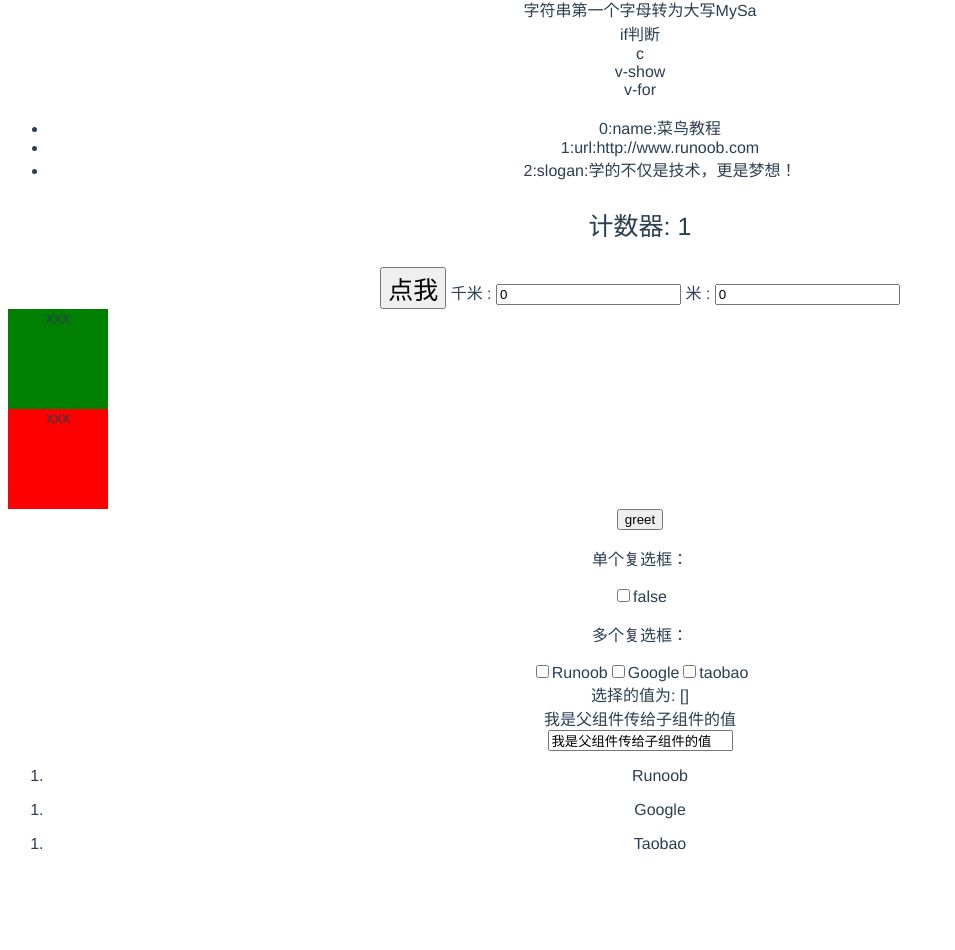
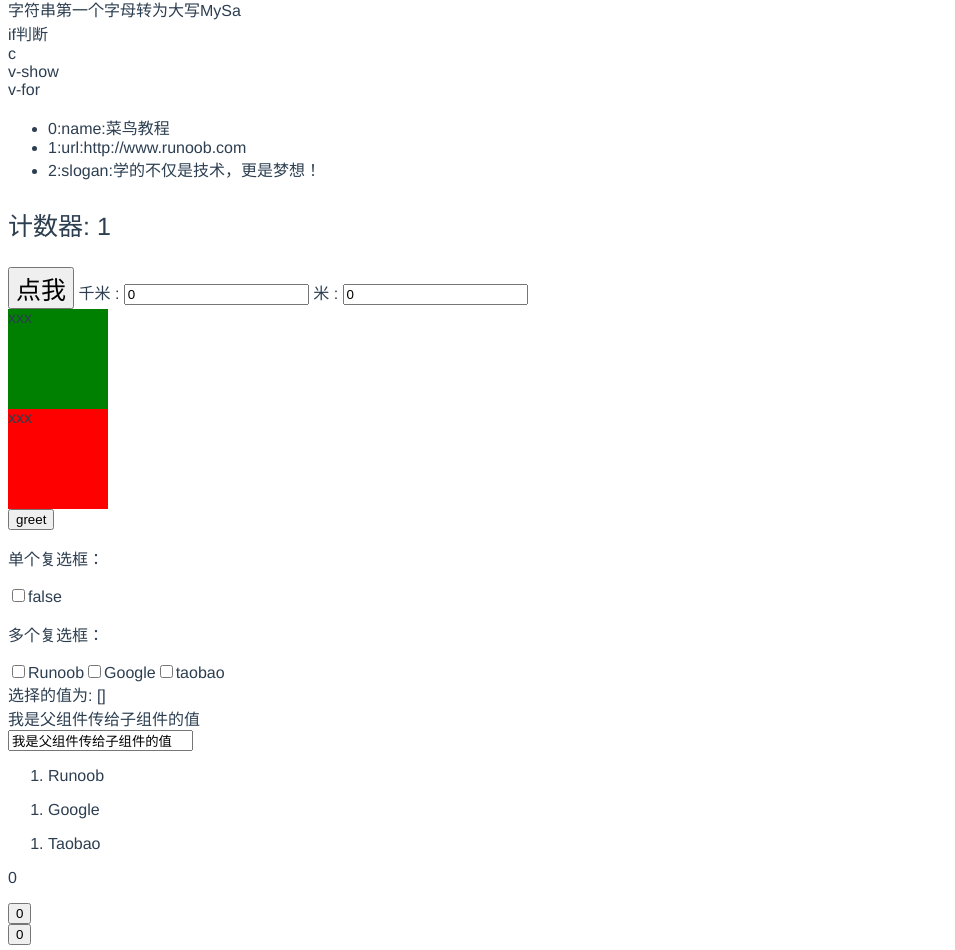
Before and after one commit to 2993277254/vue_demo, a Vue app: page / in a window 1280 px wide. Shown: the part 513-1463 px from the top of the page, without its empty margins (0-955 px from the left). Before the commit the page ends 1382 px from the top, so only its background shows below. Built offline with nearby package versions, Linux system fonts and the light colour scheme.

Commit message:
提交文件

```diff
--- a/src/App.vue
+++ b/src/App.vue
@@ -5,6 +5,9 @@
     <day01 v-bind:msgchild="msg"></day01>
       <input v-model="msg">
       <todoItem v-for="item in sites" v-bind:todo="item"></todoItem>
+      <p>{{total}}</p>
+      <button-counter v-on:increment="incrementTotal"></button-counter>
+      <button-counter v-on:increment="incrementTotal"></button-counter>
   </div>
 </template>
 
@@ -12,26 +15,34 @@
 import HelloWorld from './components/HelloWorld.vue'
 import day01 from './components/day01.vue'
 import todoItem from './components/todo-item.vue'
+import ButtonCounter from "@/components/button-counter";
 var data={
     msg:"我是父组件传给子组件的值",
     sites: [
         { text: 'Runoob' },
         { text: 'Google' },
         { text: 'Taobao' }
-    ]
+    ],
+    total:0
 
-}
+};
 export default {
   name: 'app',
     data(){
       return data
     },
   components: {
-      // eslint-disable-next-line vue/no-unused-components
+
     HelloWorld,
     day01,
-    todoItem
-  }
+    todoItem,
+    ButtonCounter,
+  },
+    methods:{
+      incrementTotal:function () {
+          this.total+=1
+      }
+    }
 }
 </script>
 
@@ -40,7 +51,7 @@ export default {
   font-family: 'Avenir', Helvetica, Arial, sans-serif;
   -webkit-font-smoothing: antialiased;
   -moz-osx-font-smoothing: grayscale;
-  text-align: center;
+  text-align: left;
   color: #2c3e50;
   margin-top: 60px;
 }
--- /dev/null
+++ b/src/components/button-counter.vue
@@ -0,0 +1,28 @@
+<template>
+    <div name="button-counter">
+        <button @click="incrementHandler">{{counter}}</button>
+    </div>
+</template>
+
+<script>
+    var data={
+        counter:0
+    };
+    export default {
+        name: "button-counter",
+        data(){
+            return data;
+        },
+        methods:{
+            incrementHandler:function () {
+                this.counter+=1;
+                this.$emit('increment')
+            }
+        }
+
+    }
+</script>
+
+<style scoped>
+
+</style>
--- a/src/components/day01.vue
+++ b/src/components/day01.vue
@@ -87,7 +87,9 @@
         data() {
             return data;
         },
-        props:['msgchild'],
+        props:{
+            msgchild:String
+        },
         //方法
         methods: {
             reverseMessage: function () {
--- a/src/components/todo-item.vue
+++ b/src/components/todo-item.vue
@@ -9,7 +9,9 @@
 <script>
     export default {
         name: "todo-item",
-        props:['todo']
+        props:{
+            todo:String
+        }
     }
 </script>
 
```
